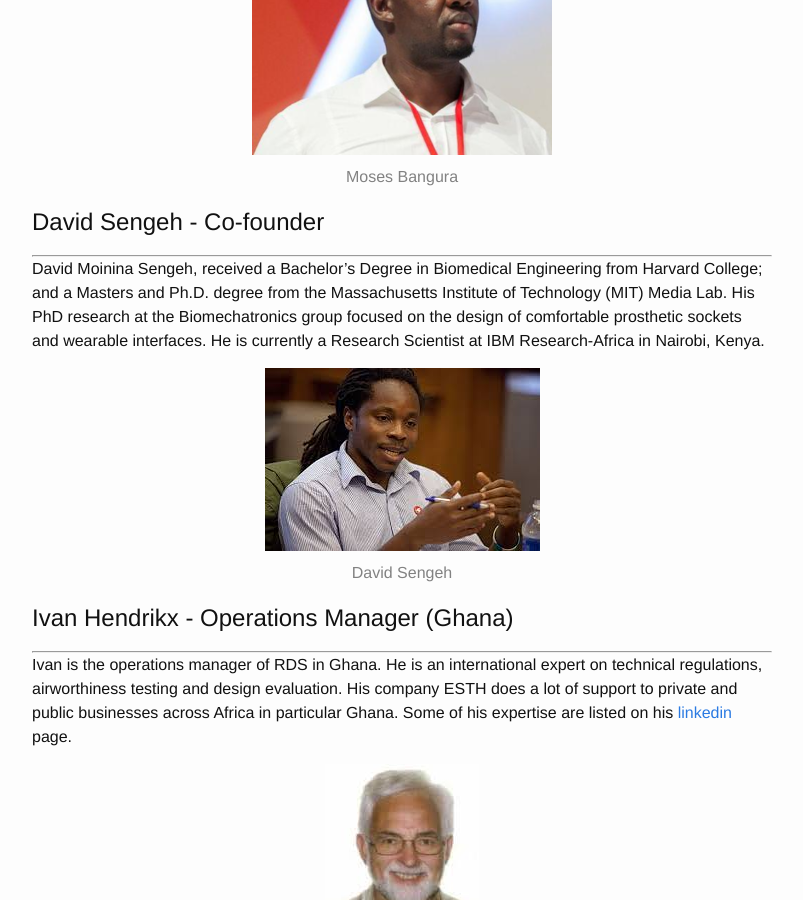
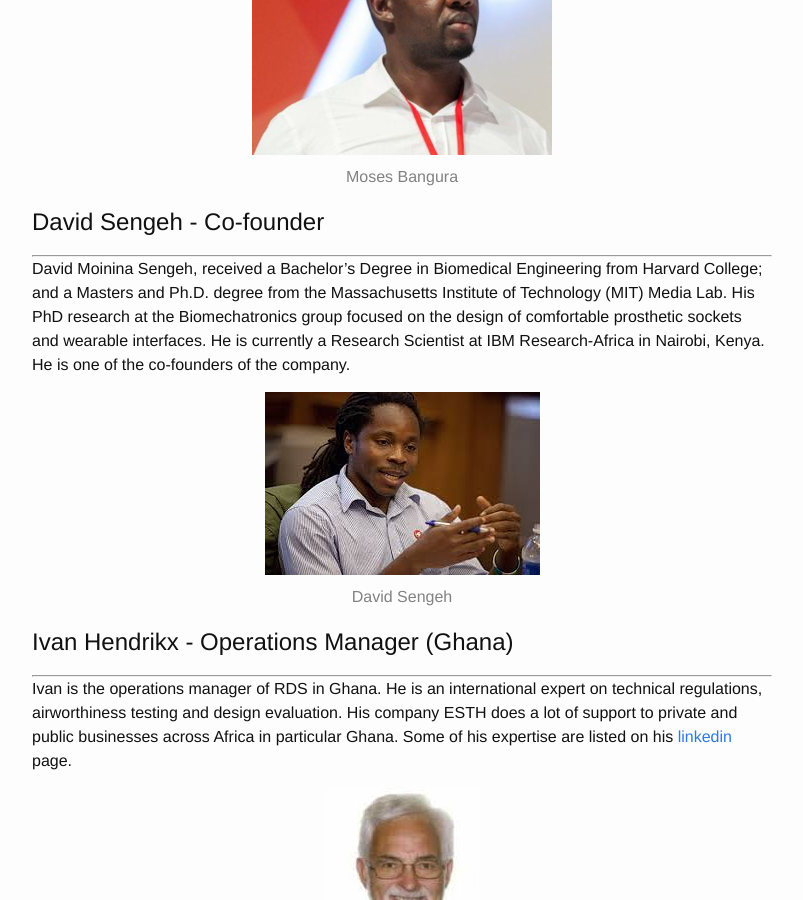
Before and after one commit to dnovichman/dnovichman.github.io, a Jekyll site: the page built from theteam.md, in a window 1280 px wide and 900 px high, scrolled down 459 px. Shown: the whole window, without its empty margins (238-1041 px from the left). Built offline with Jekyll 4.4.1, drawn with Linux system fonts in a browser that asks for light colours.

Commit message:
David's stuff

```diff
--- a/theteam.md
+++ b/theteam.md
@@ -22,7 +22,7 @@ Moses Bangura is the CEO and co-founder of Rokel Delivery Services. In February
 
 # David Sengeh - Co-founder
 ---
-David Moinina Sengeh, received a Bachelor’s Degree in Biomedical Engineering from Harvard College; and a Masters and Ph.D. degree from the Massachusetts Institute of Technology (MIT) Media Lab. His PhD research at the Biomechatronics group focused on the design of comfortable prosthetic sockets and wearable interfaces. He is currently a Research Scientist at IBM Research-Africa in Nairobi, Kenya.
+David Moinina Sengeh, received a Bachelor’s Degree in Biomedical Engineering from Harvard College; and a Masters and Ph.D. degree from the Massachusetts Institute of Technology (MIT) Media Lab. His PhD research at the Biomechatronics group focused on the design of comfortable prosthetic sockets and wearable interfaces. He is currently a Research Scientist at IBM Research-Africa in Nairobi, Kenya. He is one of the co-founders of the company.
 {% include image.html
             img="../images/theteam/david.jpeg"
             title="David Sengeh"
```
